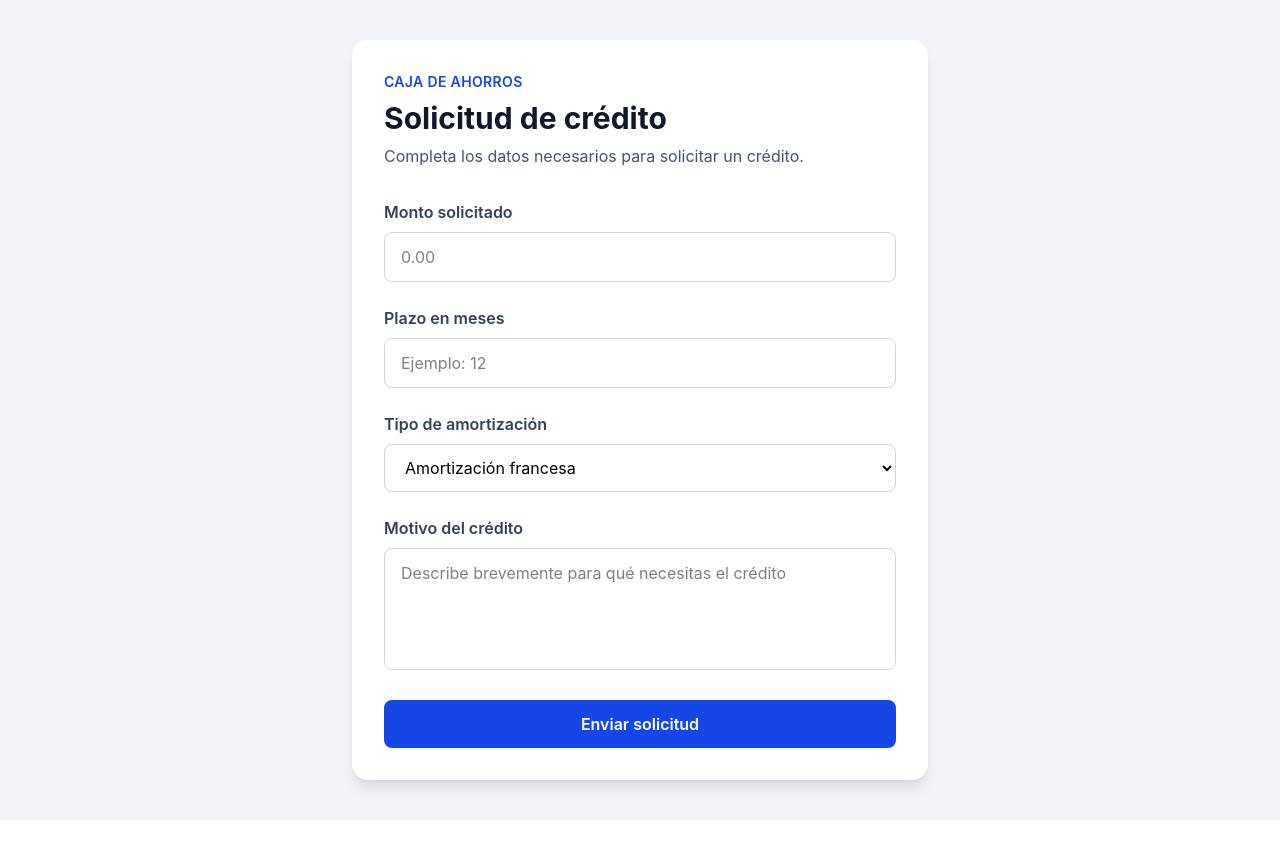
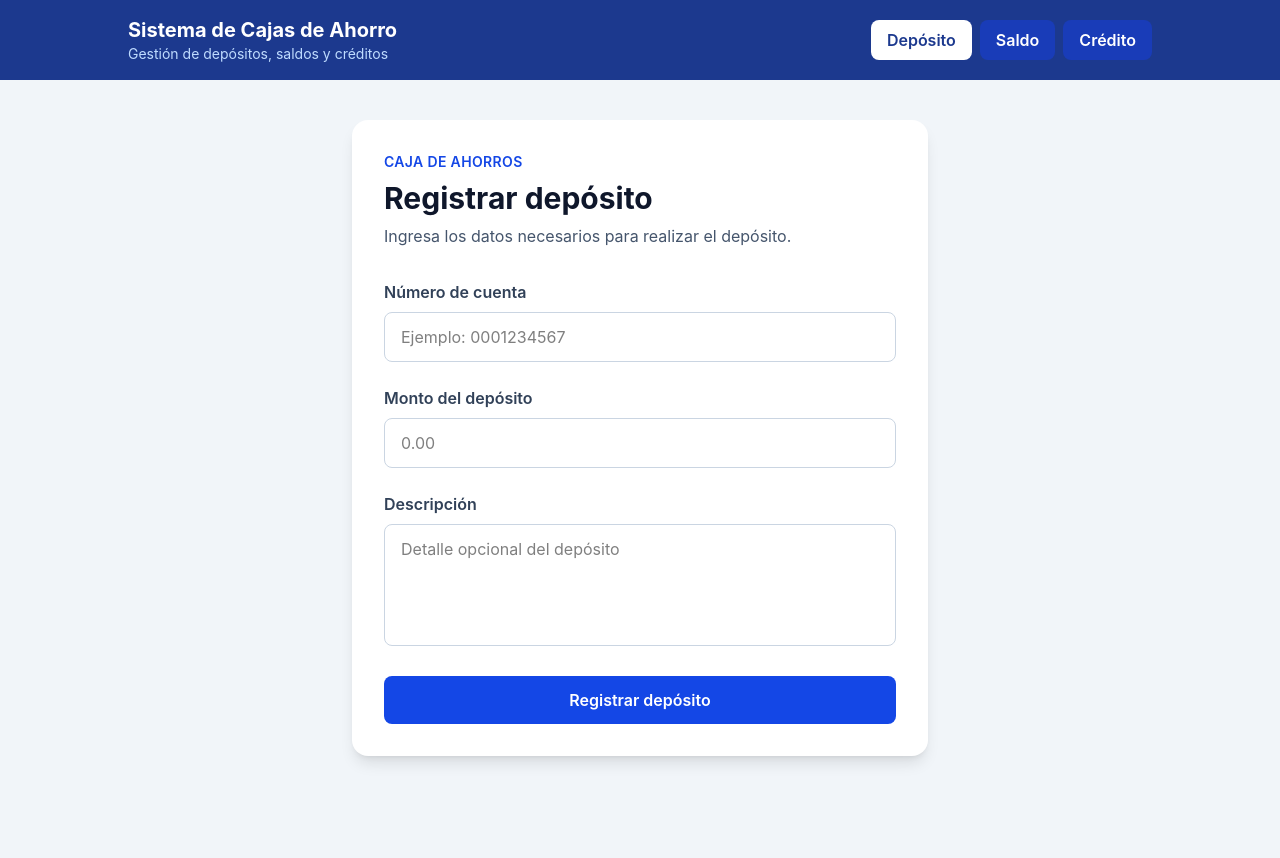
Before and after one commit to nicolas6496/Sistema-Caja-Ahorros-Frontend-Grupo05, a React (Vite) app: page / in a window 1280 px wide. Shown: the top 858 px of the page. Before the commit the page ends 820 px from the top, so only its background shows below. Built offline with nearby package versions, Linux system fonts and the light colour scheme.

Commit message:
feat: agregar navegacion entre las pantallas principales

```diff
--- a/src/App.jsx
+++ b/src/App.jsx
@@ -1,7 +1,80 @@
+import { useState } from 'react'
+import DepositoPage from './pages/DepositoPage'
+import SaldoPage from './pages/SaldoPage'
 import CreditoPage from './pages/CreditoPage'
 
 function App() {
-  return <CreditoPage />
+  const [pantalla, setPantalla] = useState('deposito')
+
+  const renderizarPantalla = () => {
+    if (pantalla === 'saldo') {
+      return <SaldoPage />
+    }
+
+    if (pantalla === 'credito') {
+      return <CreditoPage />
+    }
+
+    return <DepositoPage />
+  }
+
+  return (
+    <div className="min-h-screen bg-slate-100">
+      <header className="bg-blue-900 px-4 py-4 text-white shadow-md">
+        <div className="mx-auto flex max-w-5xl flex-col gap-4 md:flex-row md:items-center md:justify-between">
+          <div>
+            <h1 className="text-xl font-bold">
+              Sistema de Cajas de Ahorro
+            </h1>
+
+            <p className="text-sm text-blue-200">
+              Gestión de depósitos, saldos y créditos
+            </p>
+          </div>
+
+          <nav className="flex flex-wrap gap-2">
+            <button
+              type="button"
+              onClick={() => setPantalla('deposito')}
+              className={`rounded-lg px-4 py-2 font-semibold transition ${
+                pantalla === 'deposito'
+                  ? 'bg-white text-blue-900'
+                  : 'bg-blue-800 text-white hover:bg-blue-700'
+              }`}
+            >
+              Depósito
+            </button>
+
+            <button
+              type="button"
+              onClick={() => setPantalla('saldo')}
+              className={`rounded-lg px-4 py-2 font-semibold transition ${
+                pantalla === 'saldo'
+                  ? 'bg-white text-blue-900'
+                  : 'bg-blue-800 text-white hover:bg-blue-700'
+              }`}
+            >
+              Saldo
+            </button>
+
+            <button
+              type="button"
+              onClick={() => setPantalla('credito')}
+              className={`rounded-lg px-4 py-2 font-semibold transition ${
+                pantalla === 'credito'
+                  ? 'bg-white text-blue-900'
+                  : 'bg-blue-800 text-white hover:bg-blue-700'
+              }`}
+            >
+              Crédito
+            </button>
+          </nav>
+        </div>
+      </header>
+
+      {renderizarPantalla()}
+    </div>
+  )
 }
 
 export default App
```
